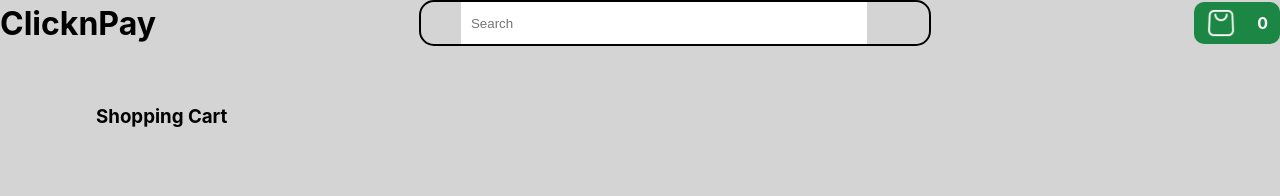
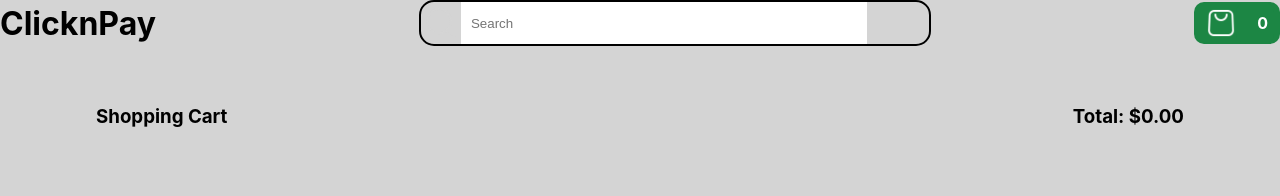
Before and after one commit to AnesuMurakata/storefront, a React (Create React App) app: page /cart in a window 1280 px wide. Shown: the top 196 px of the page. Built offline with nearby package versions, Linux system fonts and the light colour scheme.

Commit message:
add shopping cart total

```diff
--- a/src/pages/cart/cart.scss
+++ b/src/pages/cart/cart.scss
@@ -5,6 +5,10 @@
     width: 85%;
     margin: auto;
     padding-top: 40px;
+
+    &__headers {
+      @include flexRowSpaceBetween;
+    }
 
     &__cart-items-container {
       &__cart-item {
--- a/src/pages/cart/cart.tsx
+++ b/src/pages/cart/cart.tsx
@@ -1,4 +1,4 @@
-import React from 'react';
+import React, { useEffect, useState } from 'react';
 import { useSelector } from 'react-redux';
 import { RootState } from '../../redux';
 
@@ -9,13 +9,25 @@ import './cart.scss';
 import NavBar from '../../components/navBar/navBar';
 
 const Cart = () => {
+  const [shoppingCartTotal, setShoppingCartTotal] = useState(0);
   const cartProducts = useSelector((state: RootState) => state.cart.products);
+
+  useEffect(() => {
+    let totalCost = 0;
+    cartProducts.map((product) => {
+      totalCost += product.price;
+    });
+    setShoppingCartTotal(totalCost);
+  }, [cartProducts]);
 
   return (
     <div className="cart-container">
       <NavBar />
       <div className="cart-container__elements">
-        <h3>Shopping Cart</h3>
+        <div className="cart-container__elements__headers">
+          <h3>Shopping Cart</h3>
+          <h3>Total: ${shoppingCartTotal.toFixed(2)}</h3>
+        </div>
         <div className="cart-container__elements__cart-items-container">
           {cartProducts.map((product, index) => {
             return (
```
